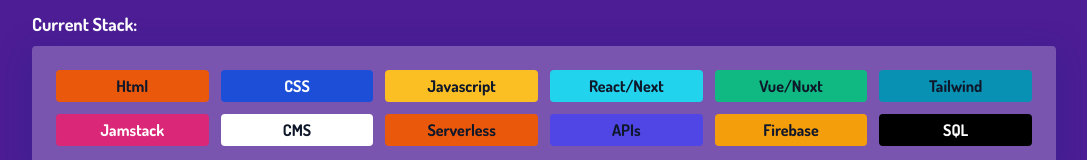
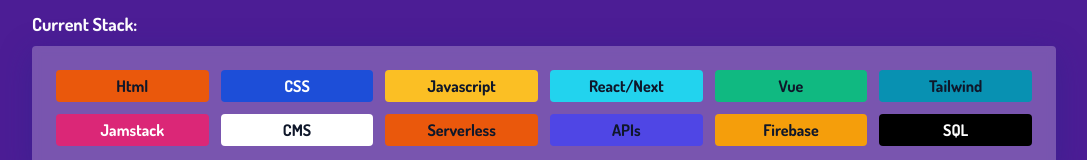
Before and after one commit to sethburtonhall/home-v2, a Next.js app: page / in a window 1280 px wide. Shown: the part 374-534 px from the top of the page, without its empty margins (96-1183 px from the left). Built offline with nearby package versions, Linux system fonts and the light colour scheme; what tailwindcss-debug-screens would draw is missing.

Commit message:
removes nuxt

```diff
--- a/components/Code.tsx
+++ b/components/Code.tsx
@@ -78,7 +78,7 @@
           Javascript
         </div>
         <div className="p-1 text-gray-900 rounded bg-cyan-400">React/Next</div>
-        <div className="p-1 text-gray-900 bg-green-500 rounded">Vue/Nuxt</div>
+        <div className="p-1 text-gray-900 bg-green-500 rounded">Vue</div>
         <div className="p-1 text-gray-900 rounded bg-cyan-600">Tailwind</div>
         <div className="p-1 bg-pink-600 rounded">Jamstack</div>
         <div className="p-1 text-gray-900 bg-white rounded">CMS</div>
--- a/components/Resume.tsx
+++ b/components/Resume.tsx
@@ -50,7 +50,7 @@
         <div className="font-serif text-base font-light">
           <ul className="pl-5 list-disc list-outside">
             <li className="pb-3">
-              Front End: HTML/CSS/JS, React/Next, Vue/Nuxt, APIs, testing, performance, accessibility
+              Front End: HTML/CSS/JS, React/Next, Vue, APIs, testing, performance, accessibility
             </li>
             <li className="pb-3">
               Styling: TailwindCSS, CSS in JS, Material UI, Bootstrap, Chakra UI
```
